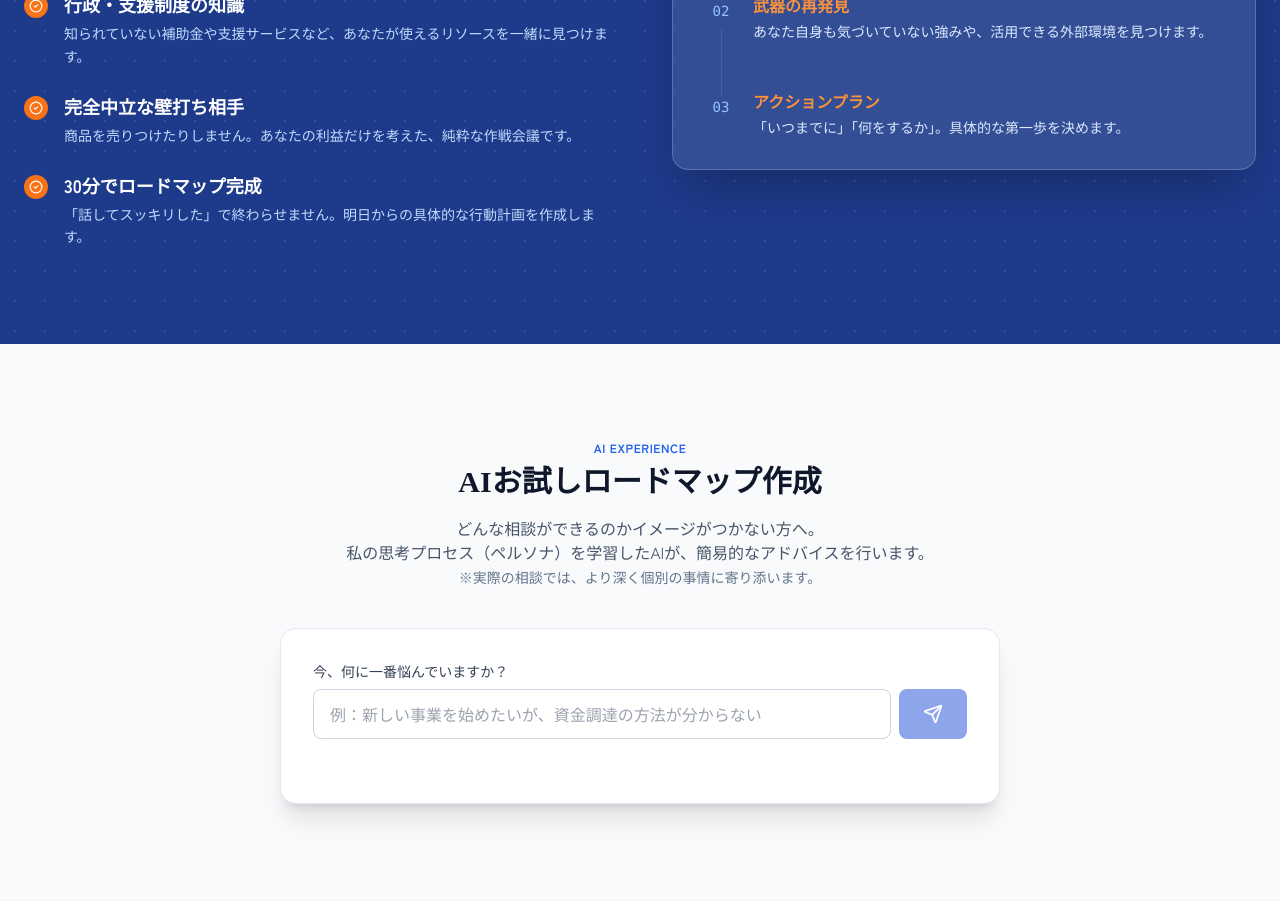
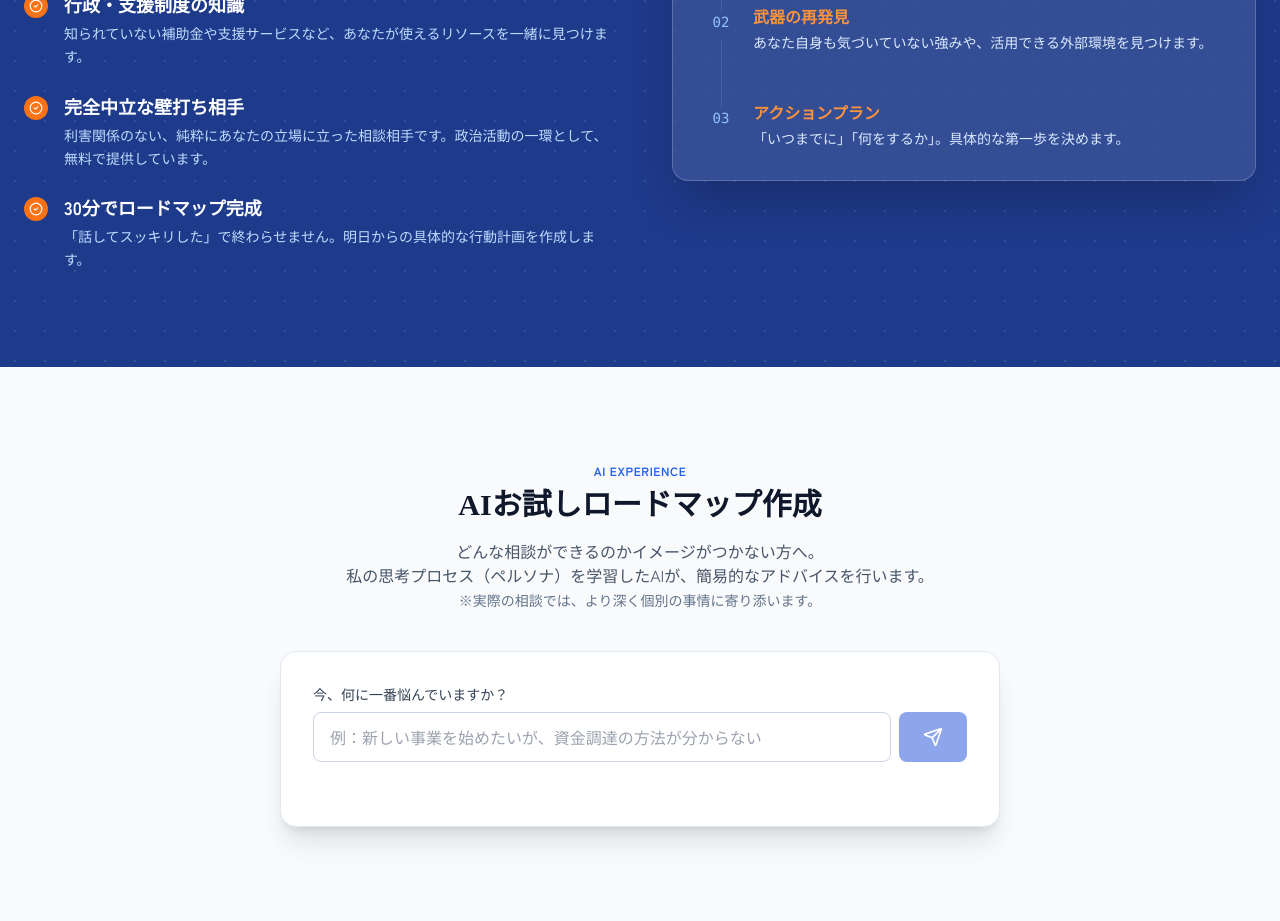
Before and after one commit to postcabinets-jp/maeda.nobumi, a React (Vite) app: page / in a window 1280 px wide. Shown: the part 1800-2721 px from the top of the page. Built offline with nearby package versions, Linux system fonts and the light colour scheme.

Commit message:
Improve wording for neutral consultation description

```diff
--- a/App.tsx
+++ b/App.tsx
@@ -193,7 +193,7 @@ const Solution = () => {
             <ul className="space-y-6">
               {[
                 { title: "行政・支援制度の知識", text: "知られていない補助金や支援サービスなど、あなたが使えるリソースを一緒に見つけます。" },
-                { title: "完全中立な壁打ち相手", text: "商品を売りつけたりしません。あなたの利益だけを考えた、純粋な作戦会議です。" },
+                { title: "完全中立な壁打ち相手", text: "利害関係のない、純粋にあなたの立場に立った相談相手です。政治活動の一環として、無料で提供しています。" },
                 { title: "30分でロードマップ完成", text: "「話してスッキリした」で終わらせません。明日からの具体的な行動計画を作成します。" }
               ].map((item, i) => (
                 <li key={i} className="flex items-start gap-4">
```
